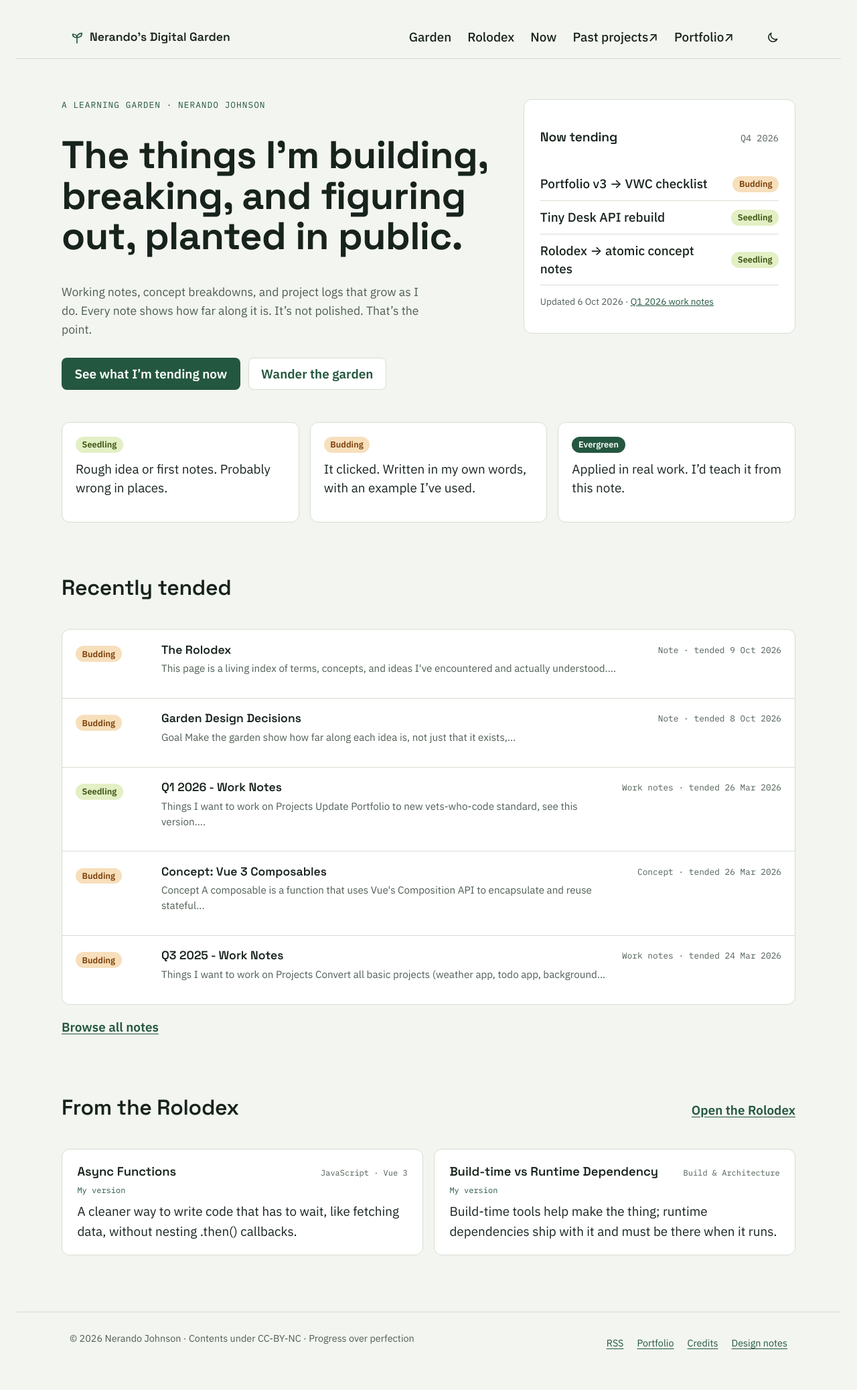
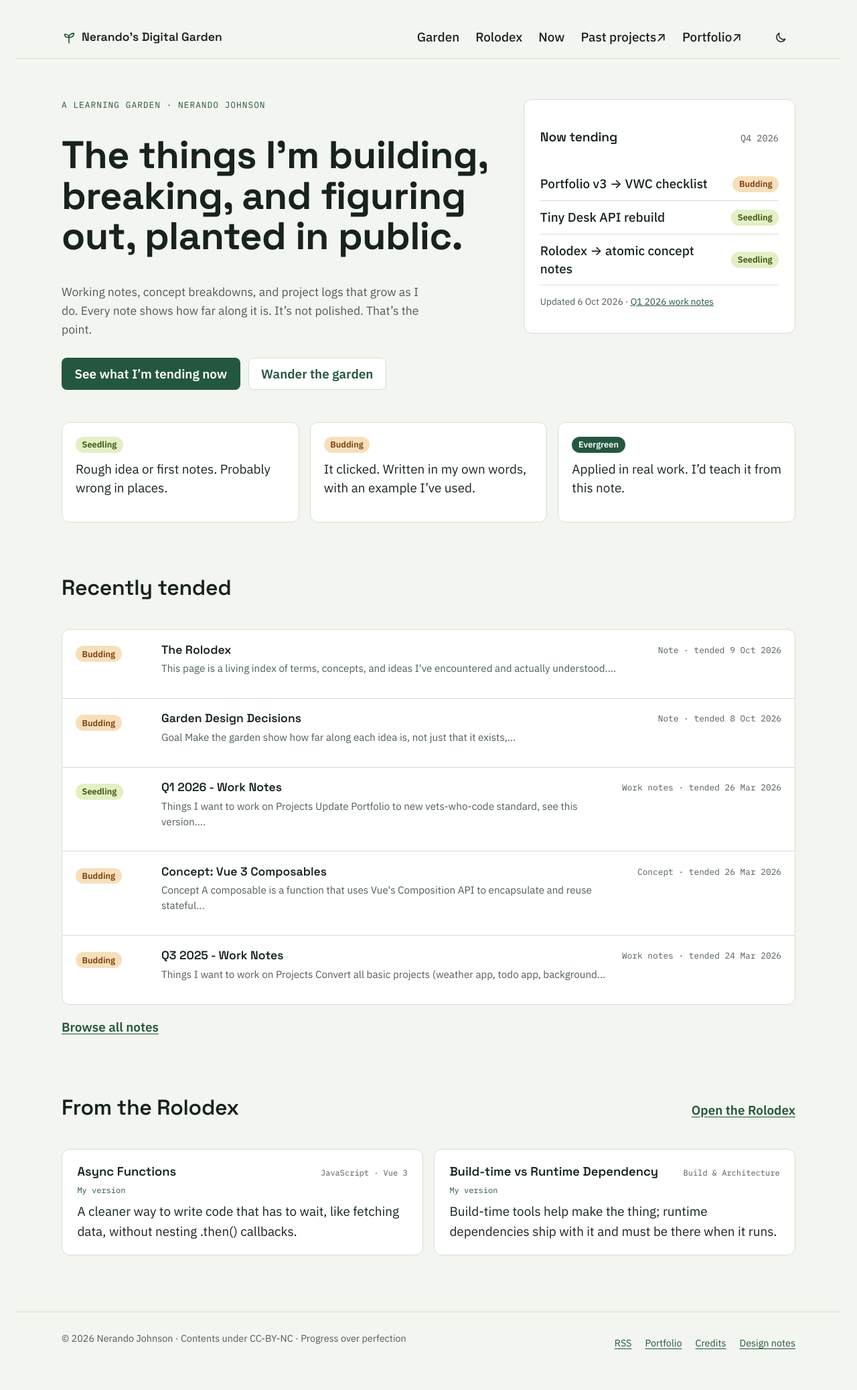
Before and after one commit to Nerajno/digital_garden, a Jekyll site: the page built from pages/index.md, in a window 1280 px wide. Shown: the whole page at 67% size. Built offline with Jekyll 4.4.1, drawn with Linux system fonts in a browser that asks for light colours.

Commit message:
fix: nav and footer edges line up with the content column; stack Rolodex teaser on phones (#53)
Facilitated-by: Claude Opus 5.5 <noreply@anthropic.com>

```diff
--- a/assets/css/garden.css
+++ b/assets/css/garden.css
@@ -624,6 +624,20 @@ p.meta-title { margin: 0; }
     .note-article .content table { display: block; max-width: 100%; overflow-x: auto; }
 }
 
+/* Chrome edges line up with the content column (#53): brand and footer text start where page content starts.
+   Content containers pad 0.75rem; on wide screens the nav/footer match it, and the brand drops Bulma's item padding. */
+.garden-nav .garden-nav__brand { padding-left: 0; }
+.garden-nav .garden-nav__inner,
+.garden-footer .garden-footer__inner { padding-left: 0; padding-right: 0; }
+@media screen and (min-width: 1024px) {
+    .garden-nav .garden-nav__inner,
+    .garden-footer .garden-footer__inner { padding-left: 0.75rem; padding-right: 0.75rem; }
+}
+/* Homepage Rolodex teaser: on phones the link sits under its heading, not beside it */
+@media screen and (max-width: 600px) {
+    .rolodex-teaser__head { flex-direction: column; align-items: flex-start; gap: 0.25rem; }
+}
+
 /* 07. Footer --------------------------------------------------------------- */
 .garden-footer {
     border-top: 1px solid var(--line);
```
